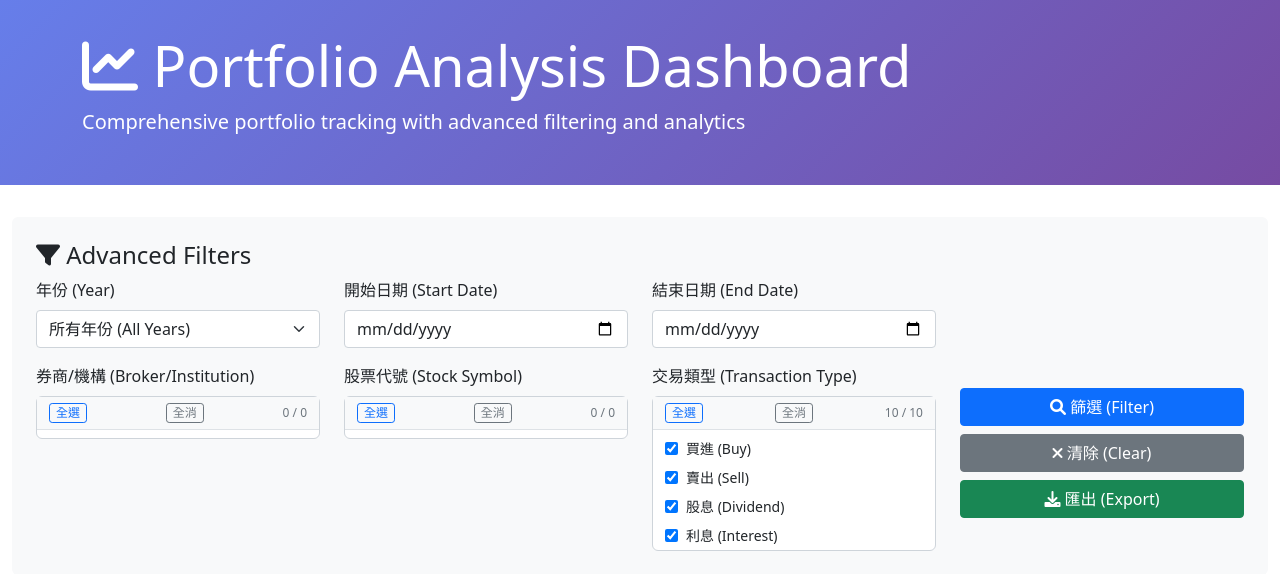
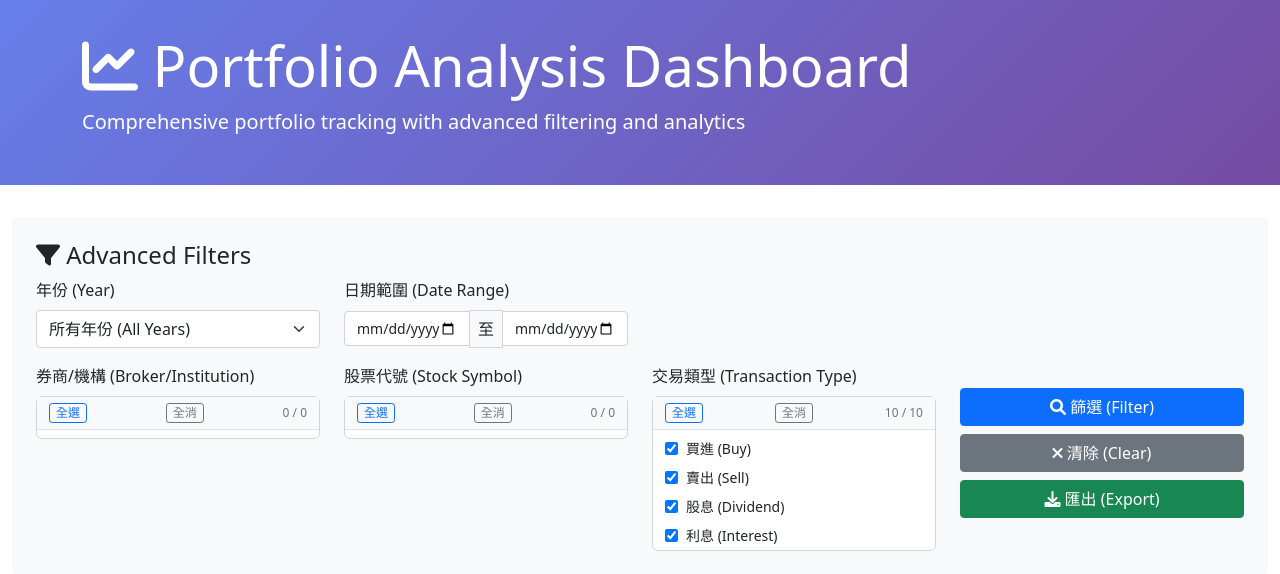
Before and after one commit to zheharry/my-portfolio, a Flask app: page / in a window 1280 px wide. Shown: the top 574 px of the page. Run offline with Flask 3, Linux system fonts and the light colour scheme; data that the repository does not hold is empty.

Commit message:
Implement unified date range picker with validation
Co-authored-by: zheharry <26018+zheharry@users.noreply.github.com>

```diff
--- a/templates/index.html
+++ b/templates/index.html
@@ -174,6 +174,36 @@
             height: 2px;
             background: linear-gradient(90deg, transparent 0%, rgba(0,123,255,0.3) 50%, transparent 100%);
         }
+
+        /* Date Range Picker Styling */
+        .date-range-container {
+            position: relative;
+        }
+
+        .date-range-container .input-group {
+            align-items: center;
+        }
+
+        .date-range-container .input-group-text {
+            background-color: #f8f9fa;
+            border-color: #ced4da;
+            font-weight: 500;
+            min-width: auto;
+            padding: 0.375rem 0.5rem;
+        }
+
+        .date-range-container input[type="date"] {
+            font-size: 0.875rem;
+        }
+
+        .date-range-container input[type="date"].is-invalid {
+            border-color: #dc3545;
+        }
+
+        .date-range-container .invalid-feedback {
+            font-size: 0.75rem;
+            margin-top: 0.25rem;
+        }
     </style>
 </head>
 <body>
@@ -203,12 +233,17 @@
                     </select>
                 </div>
                 <div class="col-md-3">
-                    <label class="form-label">開始日期 (Start Date)</label>
-                    <input type="date" id="startDateFilter" class="form-control">
-                </div>
-                <div class="col-md-3">
-                    <label class="form-label">結束日期 (End Date)</label>
-                    <input type="date" id="endDateFilter" class="form-control">
+                    <label class="form-label">日期範圍 (Date Range)</label>
+                    <div class="date-range-container">
+                        <div class="input-group">
+                            <input type="date" id="startDateFilter" class="form-control" placeholder="Start date">
+                            <span class="input-group-text">至</span>
+                            <input type="date" id="endDateFilter" class="form-control" placeholder="End date">
+                        </div>
+                        <div id="dateRangeError" class="invalid-feedback" style="display: none;">
+                            結束日期不能早於開始日期 (End date cannot be before start date)
+                        </div>
+                    </div>
                 </div>
                 <div class="col-md-3">
                     <!-- Empty space to maintain alignment -->
```
Also changed, not shown: static/dashboard.js (+57 -0 lines).
